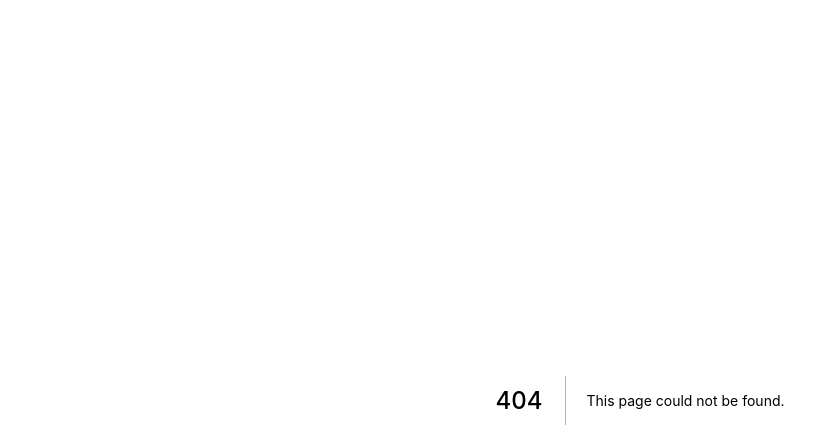
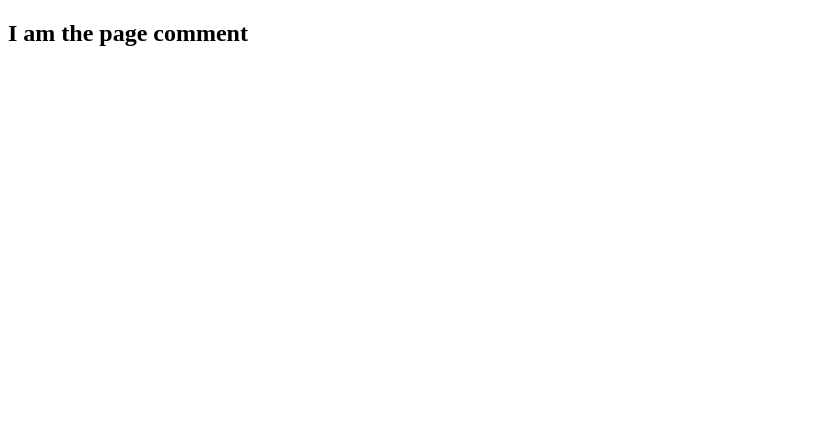
Before and after one commit to vp0942/sickfits, a Next.js app in the folder frontend/: page /Page in a window 1280 px wide. Before the commit this address had no page. Shown: the top 448 px of the page, without its empty margins (0-837 px from the left). Built offline with nearby package versions, Linux system fonts and the light colour scheme.

Commit message:
new file:   frontend/pages/Page.js

```diff
--- /dev/null
+++ b/frontend/pages/Page.js
@@ -0,0 +1,7 @@
+export default function Page() {
+  return (
+    <div>
+      <h2>I am the page comment</h2>
+    </div>
+  );
+}
```
